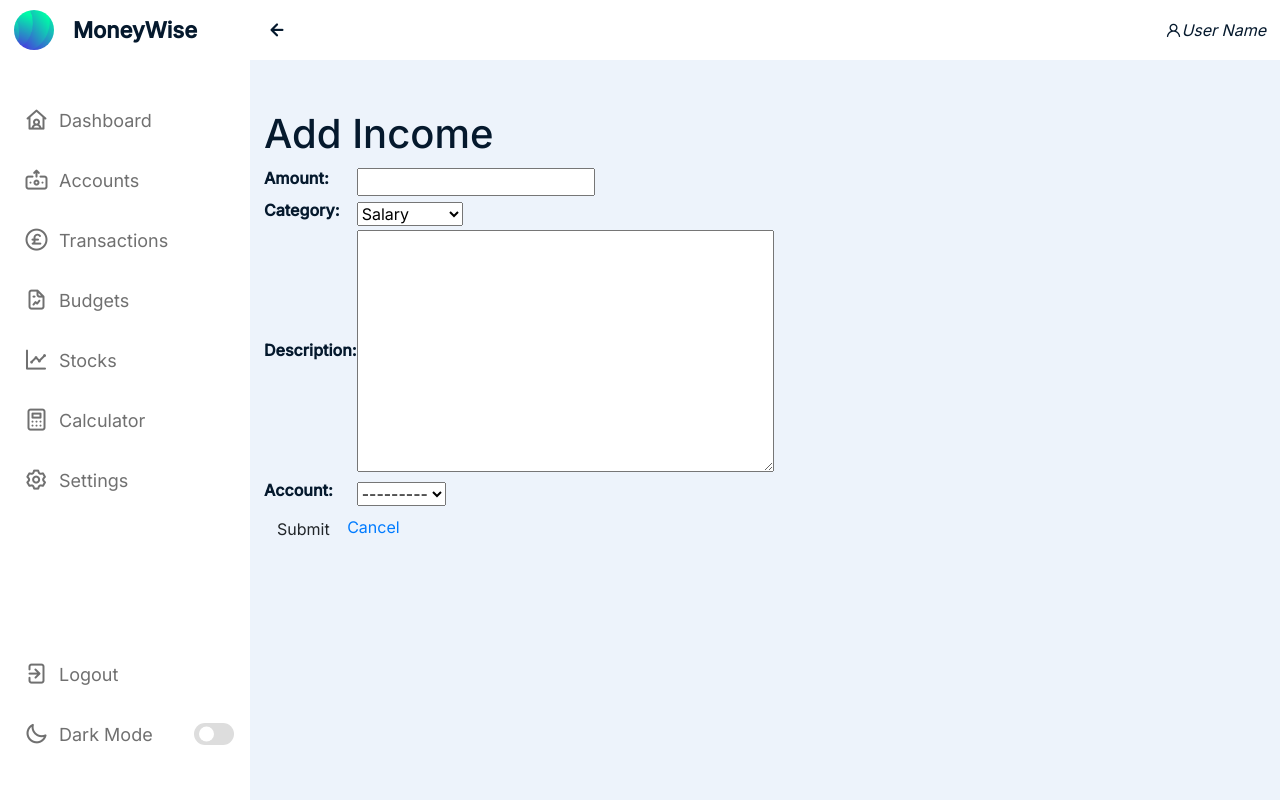
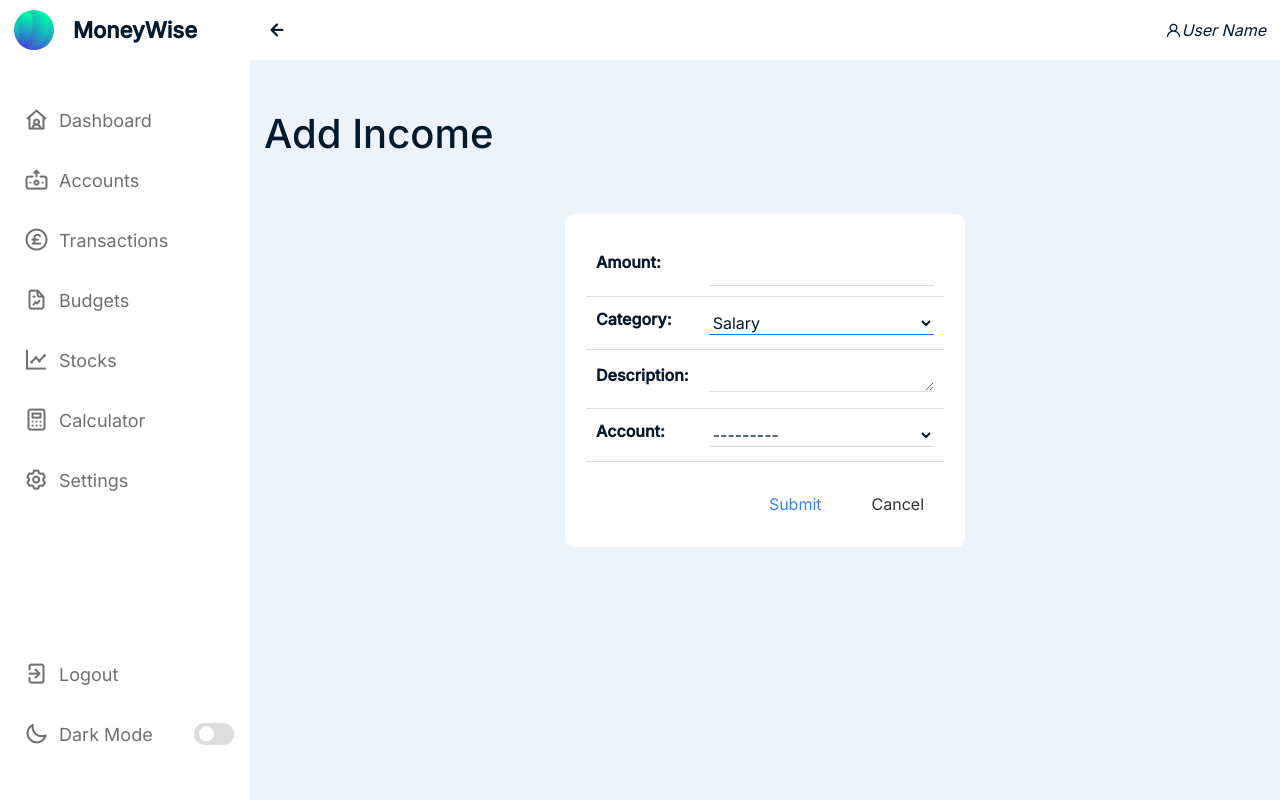
Before and after one commit to Viver2nd/MoneyWise, a Django app: page /transactions/incomes/create/ in a window 1280 px wide. Run offline with Django 4.2, Linux system fonts and the light colour scheme; the visitor is signed in with stand-in values (Sample User, id 1).

Commit message:
made income form

```diff
--- a/main_app/templates/main_app/income_form.html
+++ b/main_app/templates/main_app/income_form.html
@@ -1,21 +1,136 @@
 {% extends 'base.html' %}
 {% block content %}
 
+<style>
+  /* Add this CSS in your style block or separate CSS file */
+.modern-form {
+  max-width: 400px;
+  margin: 0 auto;
+  padding: 20px;
+  border: 1px solid #ccc;
+  border-radius: 8px;
+  background-color: var(--panel-color);
+  color: var(--text-color);
+  border-color: var(--panel-color);
+}
+
+.modern-form table {
+  width: 100%;
+  border-collapse: collapse;
+  margin-bottom: 20px;
+}
+
+.modern-form table th,
+.modern-form table td {
+  padding: 10px;
+  border: none;
+  border-bottom: 1px solid #ddd;
+}
+
+.modern-form table th {
+  text-align: left;
+}
+
+.modern-form input[name="amount"] {
+  border: none;
+  border-bottom: 1px solid #ddd;
+  outline: none;
+  width: 100%;
+  padding: 8px;
+  font-size: 16px;
+  background-color: transparent;
+  transition: border-bottom 0.2s ease;
+  color: var(--text-color);
+}
+
+.modern-form input[name="amount"]:focus {
+  border-bottom: 1px solid #007bff;
+}
+
+.modern-form #id_category,#id_account {
+  border: none;
+  border-bottom: 1px solid #ddd;
+  transition: border-bottom 0.2s ease;
+  outline: none;
+  background-color: transparent;
+  color: var(--text-color);
+  width: 100%;
+}
+
+.modern-form #id_category,#id_account:focus {
+  border-bottom: 1px solid #007bff; /* Change the border color on focus */
+}
+
+.modern-form textarea {
+  height: 32px;
+  width: 100%;
+  border: none;
+  border-bottom: 1px solid #ddd;
+  transition: border-bottom 0.2s ease;
+  outline: none;
+  background-color: transparent;
+  color: var(--text-color);
+}
+
+.modern-form textarea:focus {
+  border-bottom: 1px solid #007bff;
+}
+
+.form-buttons {
+  display: flex;
+  justify-content: flex-end;
+}
+
+.form-buttons input[type="submit"],
+.form-buttons a {
+  padding: 10px 20px;
+  margin-left: 10px;
+  border: none;
+  border-radius: 4px;
+  cursor: pointer;
+  font-size: 16px;
+}
+
+.form-buttons input[type="submit"] {
+  background-color: var(--panel-color);
+  color: #3b82f6;
+  border: none;
+  transition: .3s;
+}
+
+.form-buttons a {
+  background-color: var(--panel-color);
+  color: #333;
+  text-decoration: none;
+}
+
+.form-buttons input[type="submit"]:hover,
+.form-buttons a:hover {
+  background-color:#3b82f6 ;
+  box-shadow: 0 0 0 5px #3b83f65f;
+  color: #fff;
+}
+
+</style>
+
 {% if object %}
-  <h1>Edit {{ object.name }}</h1>
+  <h1>Edit Income{{ object.name }}</h1>
 {% else %}
   <h1>Add Income</h1>
 {% endif %}
-
+<br><br>
 
 <!-- Leaving the action empty makes the form post to the same url used to display it -->
-<form action="" method="POST">
+<form action="" method="POST" class="modern-form">
   {% csrf_token %}
   <table>
     {{ form.as_table }}
   </table>
-  <input type="submit" value="Submit" class="btn">
-  <a href="{% url 'incomes' %}">Cancel</a>
+  <div class="form-buttons">
+    <input type="submit" value="Submit" class="btn btn-primary">
+    <a href="{% url 'incomes' %}" class="btn btn-secondary">Cancel</a>
+  </div>
 </form>
 
+
 {% endblock %}
```
Also changed, not shown: main_app/templates/transactions/incomes.html (+10 -1 lines), main_app/templates/transactions/transactions.html (+11 -5 lines).
